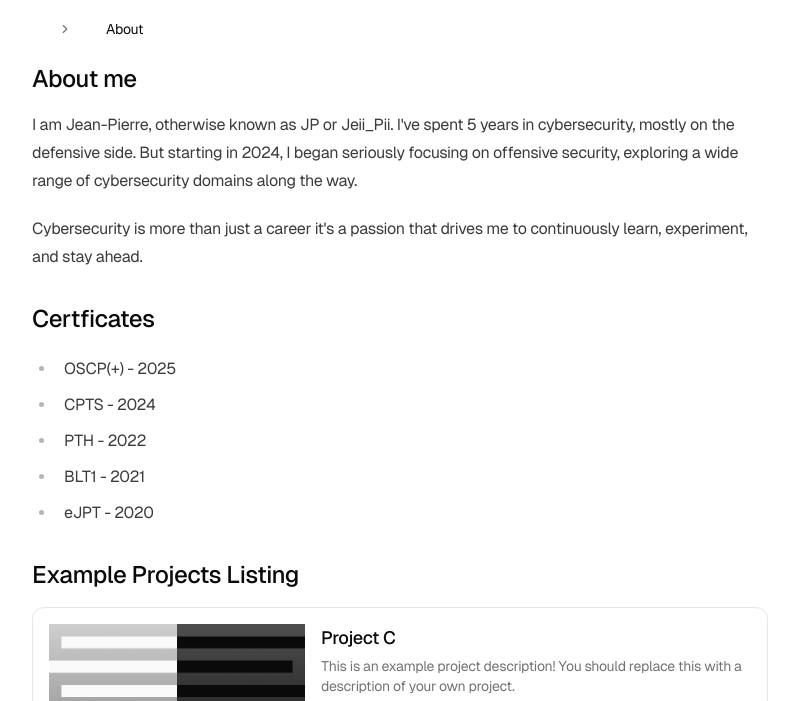
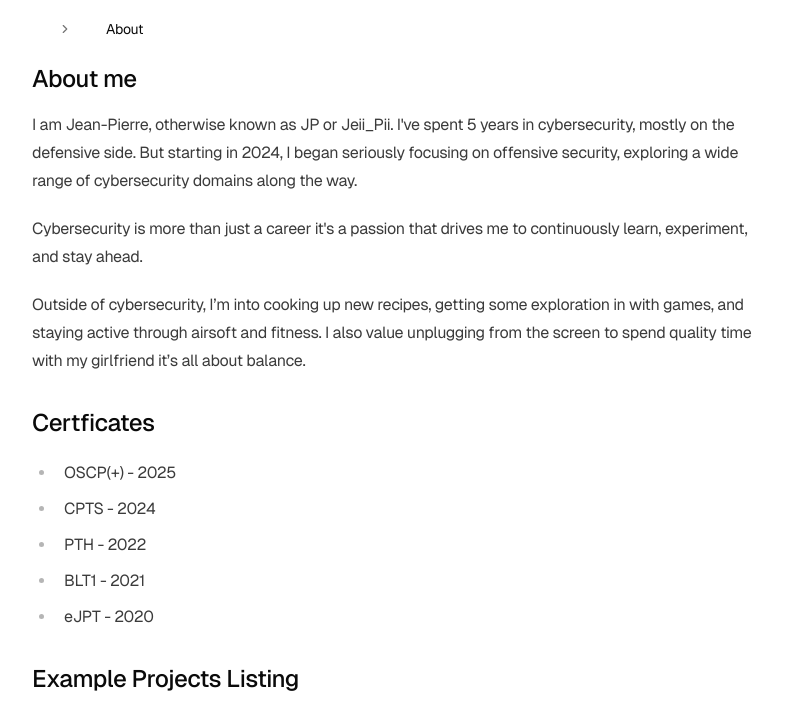
Before and after one commit to JeiPii/JeiPii.github.io, an Astro site: page /about in a window 1280 px wide. Shown: the part 62-763 px from the top of the page, without its empty margins (240-1039 px from the left). Built offline with nearby package versions, Linux system fonts and the light colour scheme; Astro itself is replaced by a stand-in of ours; some packages are replaced by stand-ins of ours; some icons are missing.

Commit message:
Update about.astro

```diff
--- a/src/pages/about.astro
+++ b/src/pages/about.astro
@@ -23,6 +23,8 @@ const projects = await getAllProjects()
         <p>
         Cybersecurity is more than just a career it's a passion that drives me to continuously learn, experiment, and stay ahead.
         </p>
+        <p>
+Outside of cybersecurity, I’m into cooking up new recipes, getting some exploration in with games, and staying active through airsoft and fitness. I also value unplugging from the screen to spend quality time with my girlfriend it’s all about balance.        </p>
       </div>
 
       <h2 class="mb-4 text-2xl font-medium">Certficates</h2>
```
